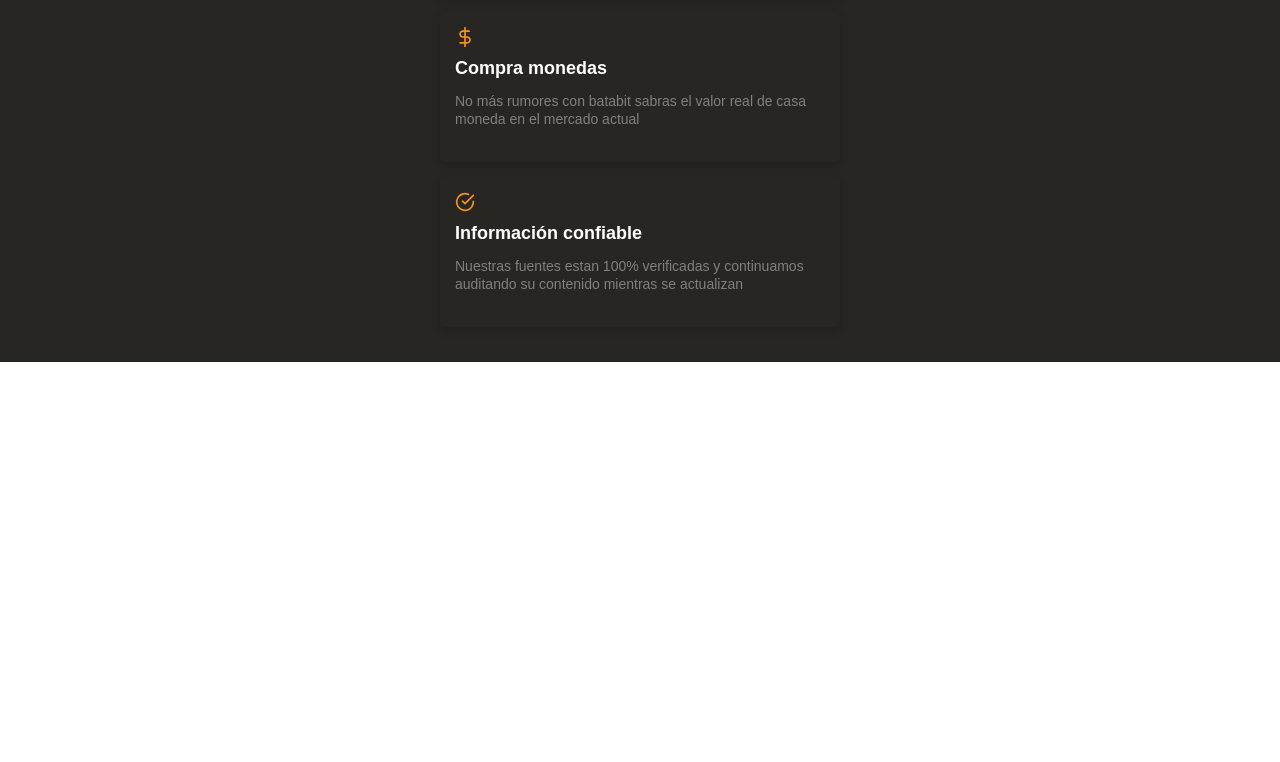
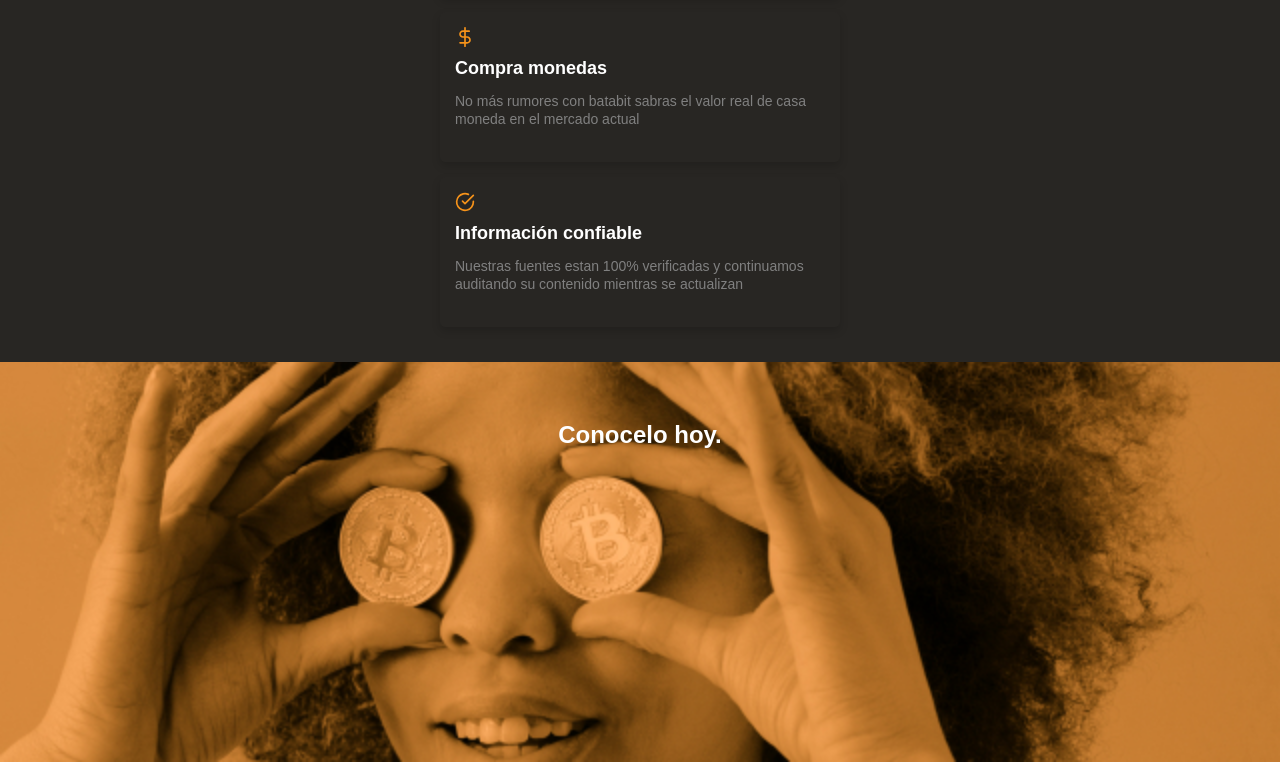
Before and after one commit to jclosadab1996/Curso-Responsive-Design-Maquetaci-n-Mobile-First, a plain HTML site: page index.html in a window 1280 px wide. Shown: the part 1628-2390 px from the top of the page. Before the commit the page ends 1990 px from the top, so only its background shows below. Drawn offline with Linux system fonts and the light colour scheme.

Commit message:
otro encabezado

```diff
--- a/index.html
+++ b/index.html
@@ -89,7 +89,9 @@
                     </article>
             </section>
         </section>
-        <section></section>
+        <section class="bitcoin-img-container">
+            <h2>Conocelo hoy.</h2>
+        </section>
         <section></section>
     </main>
     <footer></footer>
--- a/style.css
+++ b/style.css
@@ -322,3 +322,20 @@
     line-height: 1.8rem;
     color: #808080;
 }
+.bitcoin-img-container{
+    width: 100%;
+    min-width: 320px;
+    height: 50vh;
+    background-image: url('./assets/imgs/bitcoinbaby2x.jpg');
+    background-position: center;
+    background-size: cover;
+    background-repeat: no-repeat;
+}
+.bitcoin-img-container h2{
+    padding-top: 60px;
+    font-size: 2.4rem;
+    font-weight: bold;
+    line-height: 2.6rem;
+    color:var(--just-white);
+    text-align: center;
+}
```
